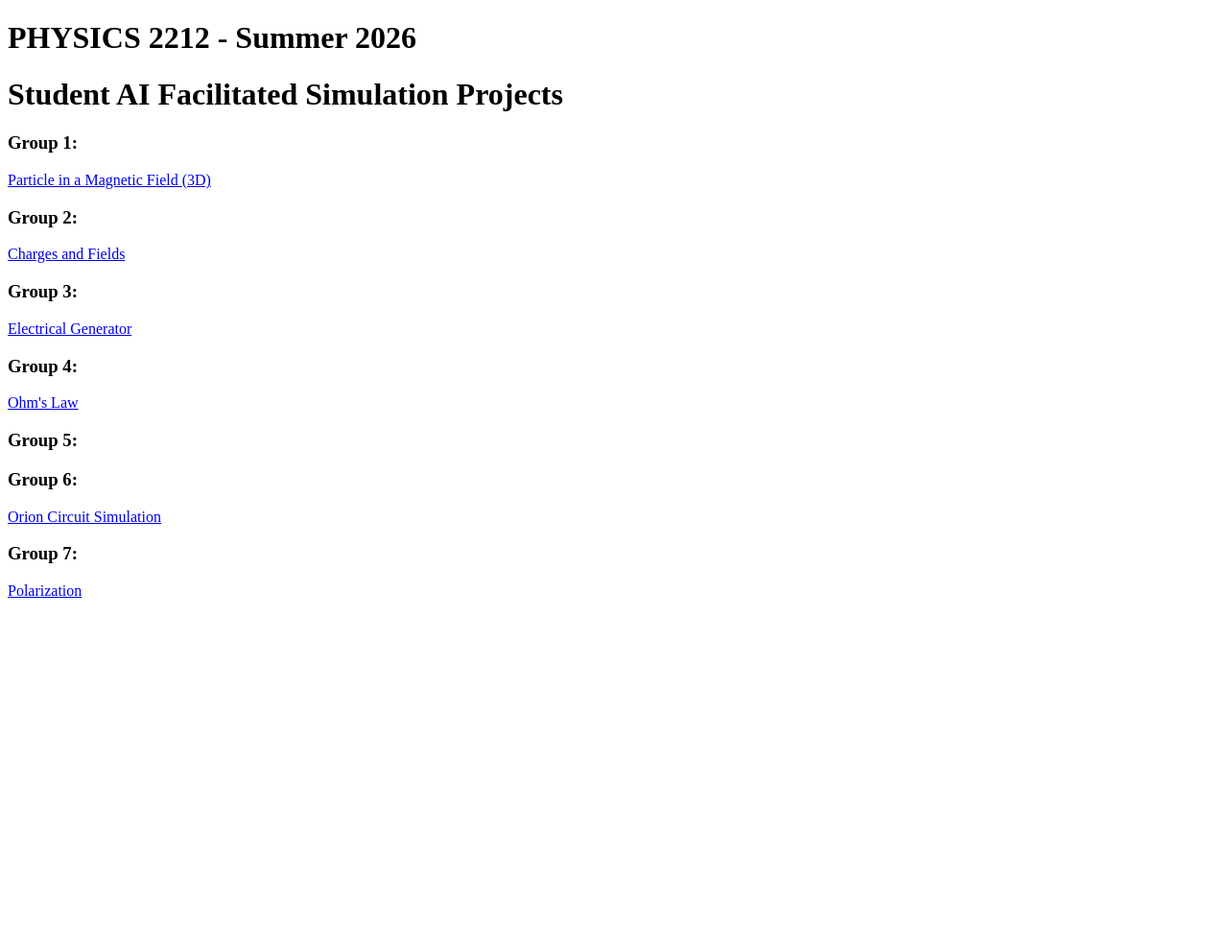
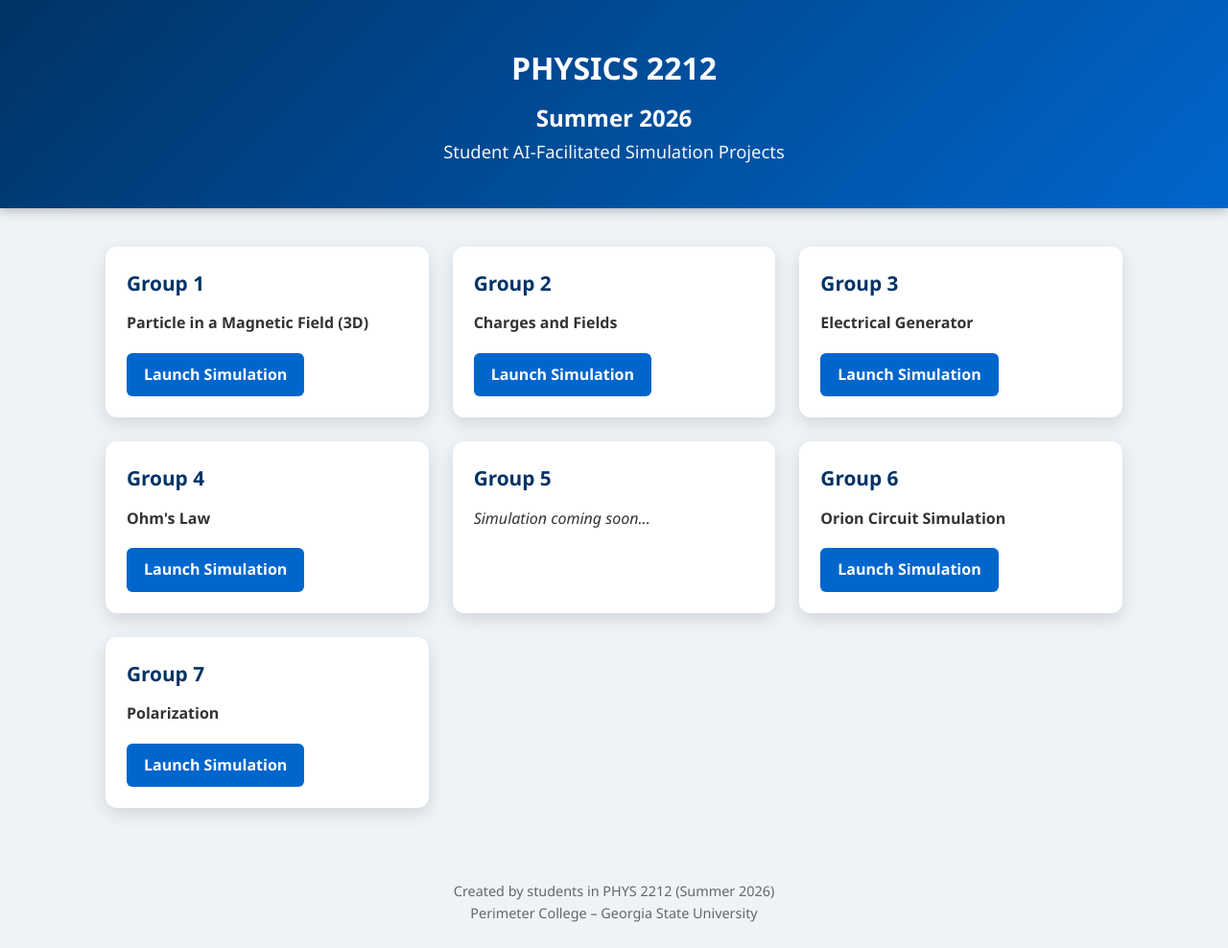
Before and after one commit to mzoughi/STSIMS, a plain HTML site: page PH2SM26/index.html in a window 1280 px wide. Shown: the whole page at 96% size. Before the commit the page ends 800 px from the top, so only its background shows below. Drawn offline with Linux system fonts and the light colour scheme.

Commit message:
Revise index.html for improved layout and styling
Updated the HTML structure and styling for the PHYSICS 2212 project page, enhancing the layout and presentation of simulation links.

```diff
--- a/PH2SM26/index.html
+++ b/PH2SM26/index.html
@@ -2,27 +2,197 @@
 <html lang="en">
 <head>
 <meta charset="UTF-8">
-<meta name="viewport" content="width=device-width,initial-scale=1.0">
+<meta name="viewport" content="width=device-width, initial-scale=1.0">
+
 <title>PHYSICS 2212 - Summer 2026 - Student AI Facilitated Simulation Projects</title>
+
+<style>
+
+*{
+    margin:0;
+    padding:0;
+    box-sizing:border-box;
+}
+
+body{
+    font-family:Segoe UI,Arial,sans-serif;
+    background:#eef3f8;
+    color:#333;
+    line-height:1.6;
+}
+
+header{
+    background:linear-gradient(135deg,#003366,#0066cc);
+    color:white;
+    text-align:center;
+    padding:45px 20px;
+    box-shadow:0 3px 10px rgba(0,0,0,.25);
+}
+
+header h1{
+    margin-bottom:8px;
+}
+
+header p{
+    font-size:1.15em;
+    opacity:.95;
+}
+
+.container{
+    max-width:1100px;
+    margin:40px auto;
+    padding:0 20px;
+}
+
+.grid{
+    display:grid;
+    grid-template-columns:repeat(auto-fit,minmax(280px,1fr));
+    gap:25px;
+}
+
+.card{
+    background:white;
+    border-radius:12px;
+    padding:22px;
+    box-shadow:0 6px 18px rgba(0,0,0,.12);
+    transition:.25s;
+}
+
+.card:hover{
+    transform:translateY(-6px);
+    box-shadow:0 12px 24px rgba(0,0,0,.18);
+}
+
+.card h2{
+    color:#003366;
+    margin-bottom:12px;
+    font-size:1.3em;
+}
+
+.card p{
+    margin-bottom:18px;
+}
+
+.button{
+    display:inline-block;
+    background:#0066cc;
+    color:white;
+    padding:10px 18px;
+    text-decoration:none;
+    border-radius:6px;
+    font-weight:bold;
+    transition:.2s;
+}
+
+.button:hover{
+    background:#004b99;
+}
+
+footer{
+    margin-top:50px;
+    text-align:center;
+    padding:25px;
+    color:#666;
+    font-size:.9em;
+}
+
+</style>
+
 </head>
+
 <body>
+
 <header>
-<h1>PHYSICS 2212 - Summer 2026</h1>
-<h1>Student AI Facilitated Simulation Projects</h1>
+
+<h1>PHYSICS 2212</h1>
+
+<h2>Summer 2026</h2>
+
+<p>
+Student AI-Facilitated Simulation Projects
+</p>
+
 </header>
-<h3>Group 1:</h3>
-<p><a href=3DParticleinaMagneticFieldSimulation.html target=_sim1>Particle in a Magnetic Field (3D)</a></p>
-<h3>Group 2:</h3>
-<p><a href=chargesandfields.html target=_sim2>Charges and Fields</a></p>
-<h3>Group 3:</h3>
-<p><a href=PedalingUndertheSea.html target=_sim1>Electrical Generator</a></p>
-<h3>Group 4:</h3>
-<p><a href=OhmsLawSim2.html target=_sim1>Ohm's Law</a></p>
-<h3>Group 5:</h3>
-<p></p>
-<h3>Group 6:</h3>
-<p><a href=OhmsLawSim2.html target=_sim1>Orion Circuit Simulation</a></p>
-<h3>Group 7:</h3>
-<p><a href=polarization-lab-3d.html target=_sim1>Polarization</a></p>
+
+<div class="container">
+
+<div class="grid">
+
+<div class="card">
+<h2>Group 1</h2>
+<p><strong>Particle in a Magnetic Field (3D)</strong></p>
+<a class="button"
+href="3DParticleinaMagneticFieldSimulation.html"
+target="_blank">
+Launch Simulation
+</a>
+</div>
+
+<div class="card">
+<h2>Group 2</h2>
+<p><strong>Charges and Fields</strong></p>
+<a class="button"
+href="chargesandfields.html"
+target="_blank">
+Launch Simulation
+</a>
+</div>
+
+<div class="card">
+<h2>Group 3</h2>
+<p><strong>Electrical Generator</strong></p>
+<a class="button"
+href="PedalingUndertheSea.html"
+target="_blank">
+Launch Simulation
+</a>
+</div>
+
+<div class="card">
+<h2>Group 4</h2>
+<p><strong>Ohm's Law</strong></p>
+<a class="button"
+href="OhmsLawSim2.html"
+target="_blank">
+Launch Simulation
+</a>
+</div>
+
+<div class="card">
+<h2>Group 5</h2>
+<p><em>Simulation coming soon...</em></p>
+</div>
+
+<div class="card">
+<h2>Group 6</h2>
+<p><strong>Orion Circuit Simulation</strong></p>
+<a class="button"
+href="OhmsLawSim2.html"
+target="_blank">
+Launch Simulation
+</a>
+</div>
+
+<div class="card">
+<h2>Group 7</h2>
+<p><strong>Polarization</strong></p>
+<a class="button"
+href="polarization-lab-3d.html"
+target="_blank">
+Launch Simulation
+</a>
+</div>
+
+</div>
+
+</div>
+
+<footer>
+
+Created by students in PHYS 2212 (Summer 2026)<br>
+Perimeter College – Georgia State University
+
+</footer>
+
 </body>
 </html>
```
